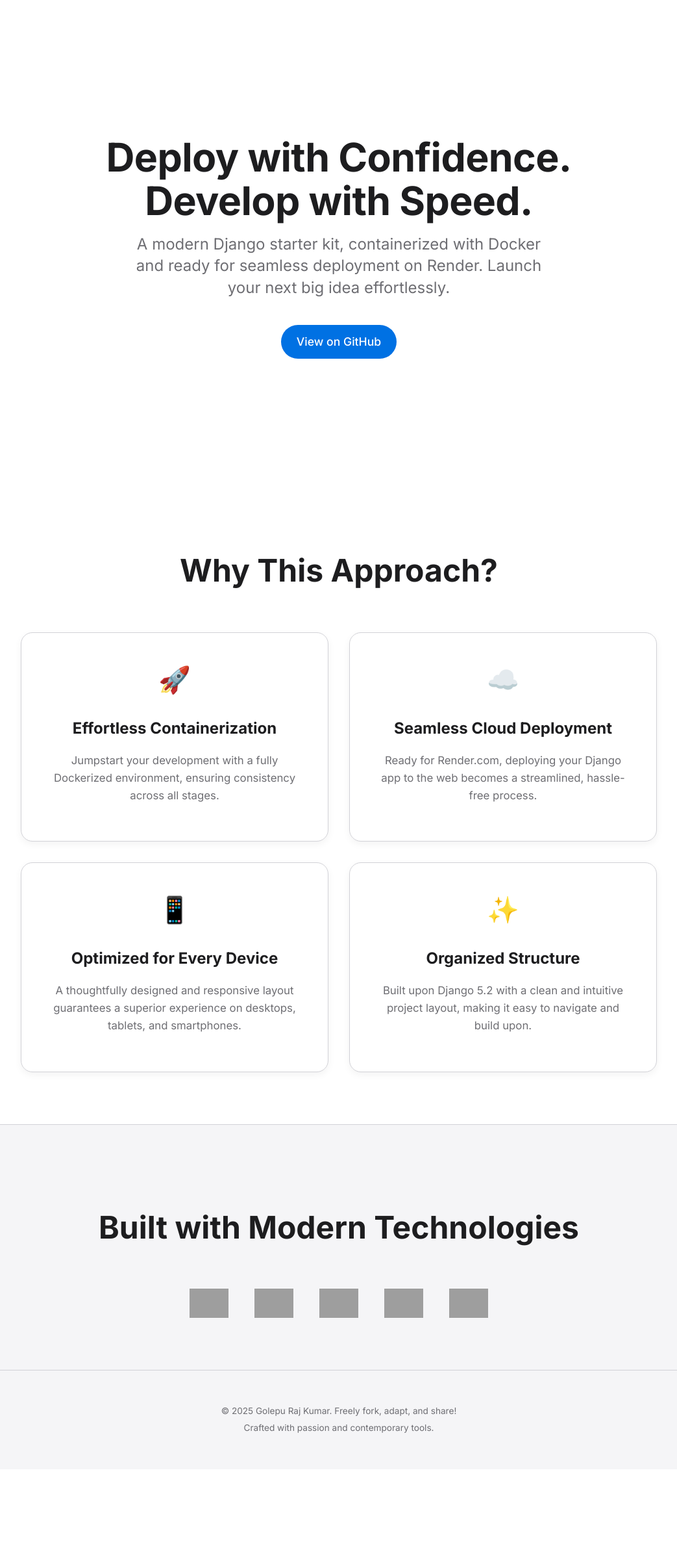
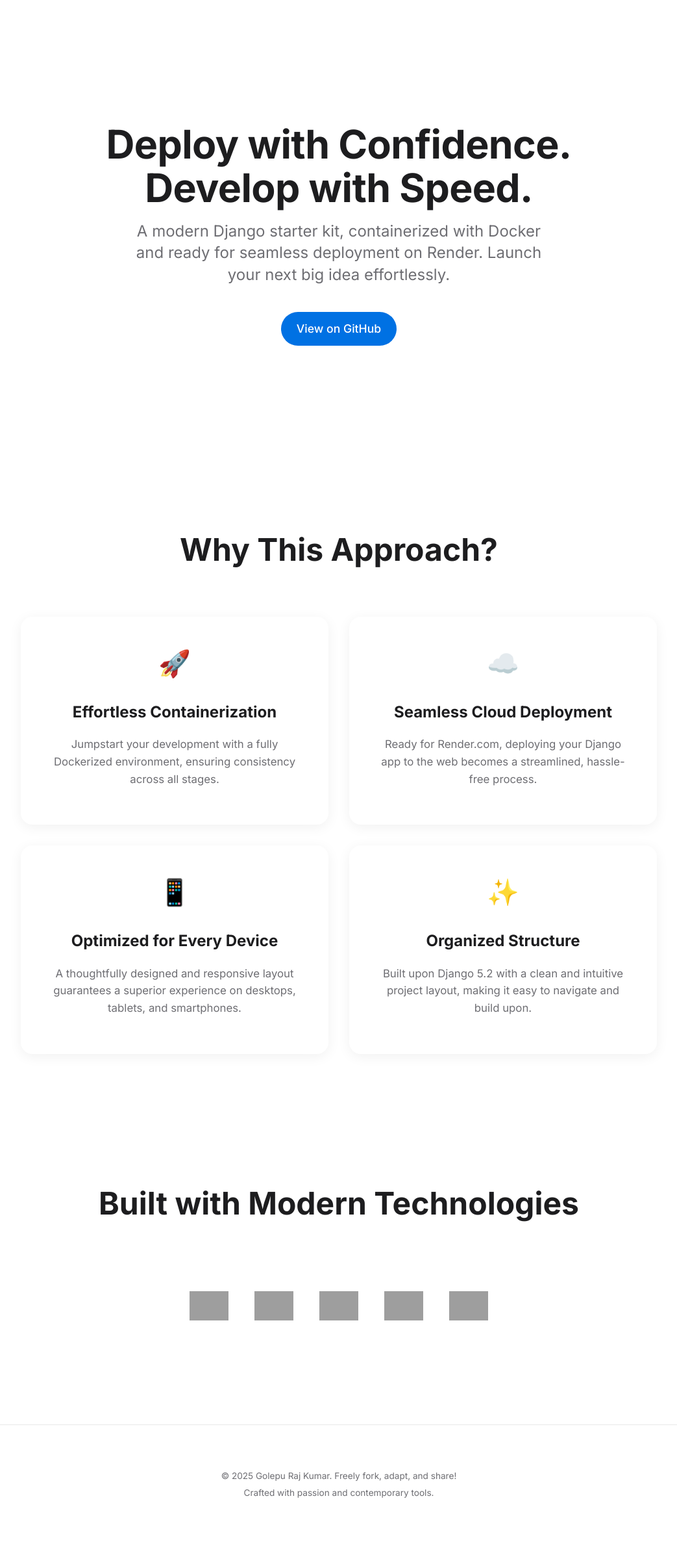
Before and after one commit to RAJGOLEPU/django, a Django app: page / in a window 1280 px wide. Shown: the whole page at 65% size, without its empty margins (118-1161 px from the left). Before the commit the page ends 2205 px from the top, so only its background shows below. Run offline with Django 5.2, Linux system fonts and the light colour scheme; grey boxes are pictures that could not be loaded.

Commit message:
new design change

```diff
--- a/homepage/static/css/style.css
+++ b/homepage/static/css/style.css
@@ -1,16 +1,20 @@
-/* --- Global Styles & Apple-Inspired Variables --- */
+/* --- Global Styles & STRICT Apple Color Palette --- */
 :root {
-    --bg-color: #ffffff; /* Pure white background */
-    --surface-color: #f5f5f7; /* Light grey for sections */
-    --primary-text-color: #1d1d1f; /* Apple's primary black/dark grey */
-    --secondary-text-color: #6e6e73; /* Apple's secondary grey */
-    --accent-color: #0071e3; /* Apple's signature blue */
-    --border-color: #d2d2d7;
-    /* Using 'Inter' as a close web-safe font to Apple's San Francisco Pro */
+    /* CORRECTED: Pure white background for the entire page */
+    --bg-color: #ffffff;
+    /* Primary text is a dark, near-black color */
+    --primary-text-color: #1d1d1f;
+    /* Secondary text is a lighter grey */
+    --secondary-text-color: #6e6e73;
+    /* The signature blue for interactive elements */
+    --accent-color: #0071e3;
+    /* A very subtle border for delineation */
+    --border-color: #e8e8e8;
     --font-family: 'Inter', -apple-system, BlinkMacSystemFont, "Segoe UI", Roboto, "Helvetica Neue", Arial, sans-serif;
 }
 
 body {
+    /* CORRECTED: Entire body uses the pure white background */
     background-color: var(--bg-color);
     color: var(--primary-text-color);
     font-family: var(--font-family);
@@ -21,16 +25,18 @@ body {
 }
 
 .container {
-    max-width: 980px; /* Standard Apple container width */
+    max-width: 980px;
     margin: 0 auto;
-    padding: 0 22px; /* Standard Apple padding */
+    padding: 0 22px;
 }
 
 .section-title {
-    font-size: 3rem; /* Adjusted for Apple's style */
+    font-size: 3rem;
     font-weight: 700;
     text-align: center;
-    margin-bottom: 3.5rem;
+    /* Increased bottom margin for more white space */
+    margin-top: 4rem;
+    margin-bottom: 4rem;
     color: var(--primary-text-color);
 }
 
@@ -39,10 +45,9 @@ body {
     display: flex;
     align-items: center;
     justify-content: center;
-    min-height: 70vh;
+    min-height: 65vh; /* Adjusted for a tighter feel */
     padding: 5rem 1rem;
     text-align: center;
-    background-color: var(--bg-color);
 }
 
 .hero-content {
@@ -80,34 +85,36 @@ body {
 }
 
 .cta-button:hover {
-    background-color: #0077ed; /* Slightly lighter blue on hover */
+    background-color: #0077ed;
 }
 
-/* --- Features Section --- */
-.features-section {
-    padding: 5rem 0;
+/* --- Features & Tech Stack Sections --- */
+/* CORRECTED: Both sections now have a pure white background */
+.features-section,
+.tech-stack-section {
+    padding: 4rem 0;
     background-color: var(--bg-color);
 }
 
 .features-grid {
     display: grid;
-    grid-template-columns: repeat(2, 1fr); /* Two cards per row on desktop */
+    grid-template-columns: repeat(2, 1fr);
     gap: 2rem;
 }
 
 .feature-card {
-    background-color: #ffffff;
+    background-color: var(--bg-color); /* White background */
     padding: 2.5rem;
     border-radius: 18px;
     text-align: center;
-    border: 1px solid var(--border-color);
-    box-shadow: 0 4px 12px rgba(0,0,0,0.05);
+    /* Using a more subtle shadow to lift it off the white page */
+    box-shadow: 0 4px 20px rgba(0,0,0,0.06);
     transition: transform 0.3s ease, box-shadow 0.3s ease;
 }
 
 .feature-card:hover {
     transform: translateY(-8px);
-    box-shadow: 0 10px 20px rgba(0,0,0,0.08);
+    box-shadow: 0 10px 25px rgba(0,0,0,0.08);
 }
 
 .feature-icon {
@@ -119,20 +126,11 @@ body {
     font-size: 1.5rem;
     font-weight: 700;
     margin-bottom: 0.5rem;
-    color: var(--primary-text-color);
 }
 
 .feature-description {
     color: var(--secondary-text-color);
     font-size: 1.05rem;
-}
-
-/* --- Tech Stack Section --- */
-.tech-stack-section {
-    padding: 5rem 0;
-    background-color: var(--surface-color);
-    border-top: 1px solid var(--border-color);
-    border-bottom: 1px solid var(--border-color);
 }
 
 .tech-logos {
@@ -141,25 +139,26 @@ body {
     align-items: center;
     flex-wrap: wrap;
     gap: 2.5rem;
+    padding: 2rem 0;
 }
 
 .tech-logos img {
     height: 45px;
-    filter: grayscale(50%);
-    opacity: 0.8;
-    transition: filter 0.3s ease, opacity 0.3s ease;
+    transition: transform 0.3s ease;
 }
 
 .tech-logos img:hover {
-    filter: grayscale(0%);
-    opacity: 1;
+    transform: scale(1.1);
 }
 
 /* --- Footer --- */
 .footer {
-    background-color: var(--surface-color);
+    /* CORRECTED: Footer also has a pure white background */
+    background-color: var(--bg-color);
     text-align: center;
-    padding: 3rem 0;
+    padding: 4rem 0;
+    margin-top: 4rem;
+    border-top: 1px solid var(--border-color); /* A subtle separator line */
     color: var(--secondary-text-color);
     font-size: 0.85rem;
 }
@@ -184,6 +183,8 @@ body {
 @media (max-width: 768px) {
     .section-title {
         font-size: 2.2rem;
+        margin-top: 2rem;
+        margin-bottom: 2rem;
     }
 
     .hero-title {
--- a/homepage/static/js/script.js
+++ b/homepage/static/js/script.js
@@ -1,30 +1,17 @@
-/**
- * This script adds a "fade-in on scroll" effect to elements.
- * It uses the Intersection Observer API for efficient detection of elements entering the viewport.
- */
 document.addEventListener('DOMContentLoaded', () => {
-
-    // --- Scroll Animation Observer ---
-    // This function adds a 'is-visible' class to elements when they enter the viewport.
     const scrollObserver = new IntersectionObserver((entries, observer) => {
         entries.forEach(entry => {
-            // Check if the element is intersecting (i.e., visible)
             if (entry.isIntersecting) {
                 entry.target.classList.add('is-visible');
-                // Once the animation is triggered, we don't need to observe it anymore
                 observer.unobserve(entry.target);
             }
         });
     }, {
-        threshold: 0.1 // Trigger the animation when 10% of the element is visible
+        threshold: 0.1
     });
 
-    // Find all elements that should be animated on scroll
     const animatedElements = document.querySelectorAll('.animate-on-scroll');
-
-    // Attach the observer to each animated element
     animatedElements.forEach(element => {
         scrollObserver.observe(element);
     });
-
 });
--- a/homepage/templates/homepage/index.html
+++ b/homepage/templates/homepage/index.html
@@ -42,7 +42,7 @@
                         <h3 class="feature-title">Optimized for Every Device</h3>
                         <p class="feature-description">A thoughtfully designed and responsive layout guarantees a superior experience on desktops, tablets, and smartphones.</p>
                     </div>
-                     <div class="feature-card animate-on-scroll">
+                    <div class="feature-card animate-on-scroll">
                         <div class="feature-icon">✨</div>
                         <h3 class="feature-title">Organized Structure</h3>
                         <p class="feature-description">Built upon Django 5.2 with a clean and intuitive project layout, making it easy to navigate and build upon.</p>
```
